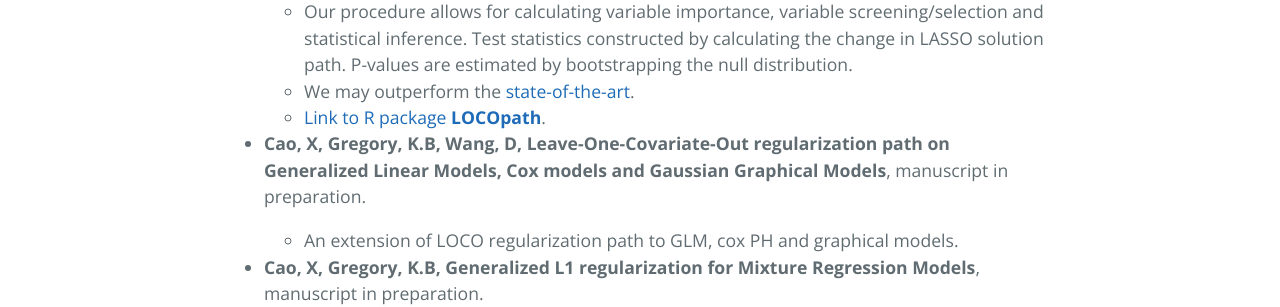
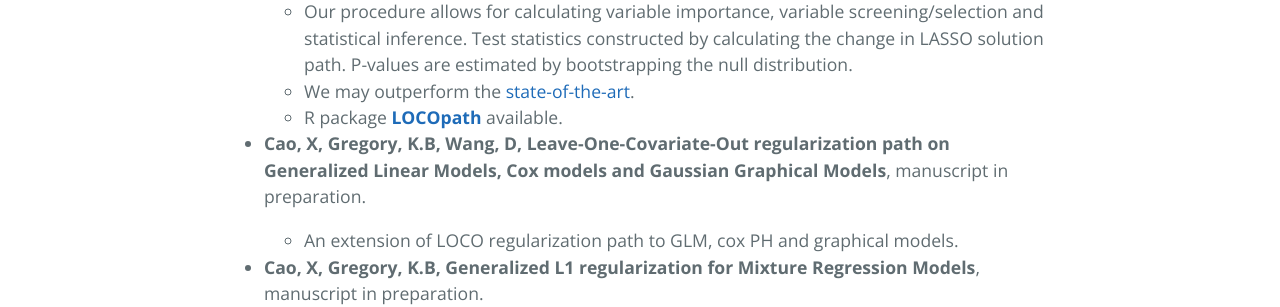
Before and after one commit to devcao/dev-ds-xy.github.io, a Jekyll site: the page built from index.md, in a window 1280 px wide. Shown: the part 904-1211 px from the top of the page. Built offline with Jekyll 4.4.1, drawn with Linux system fonts in a browser that asks for light colours; our own code applies the rules of GitHub Pages for plain Markdown files.

Commit message:
Update index.md

```diff
--- a/index.md
+++ b/index.md
@@ -19,7 +19,7 @@ I am currently working on:
 
   - Our procedure allows for calculating variable importance, variable screening/selection and statistical inference. Test statistics constructed by calculating the change in LASSO solution path. P-values are estimated by bootstrapping the null distribution.
   - We may outperform the [state-of-the-art](https://arxiv.org/pdf/1303.0518.pdf).
-  - [Link to R package **LOCOpath**](https://github.com/statcao/LOCOpath).
+  - R package [**LOCOpath**](https://github.com/statcao/LOCOpath) available.
 
 
 * **Cao, X, Gregory, K.B, Wang, D, Leave-One-Covariate-Out regularization path on Generalized Linear Models, Cox models and Gaussian Graphical Models**, manuscript in preparation.
```
